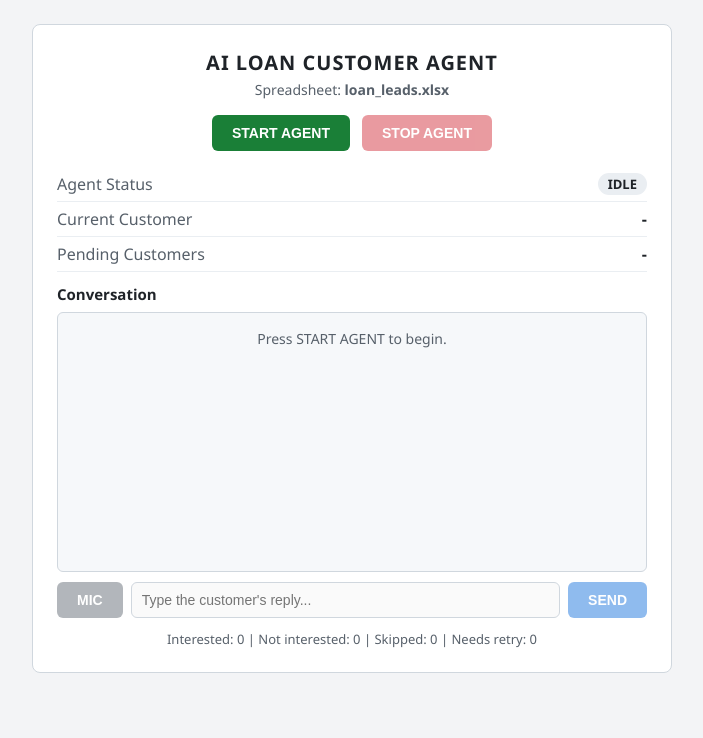
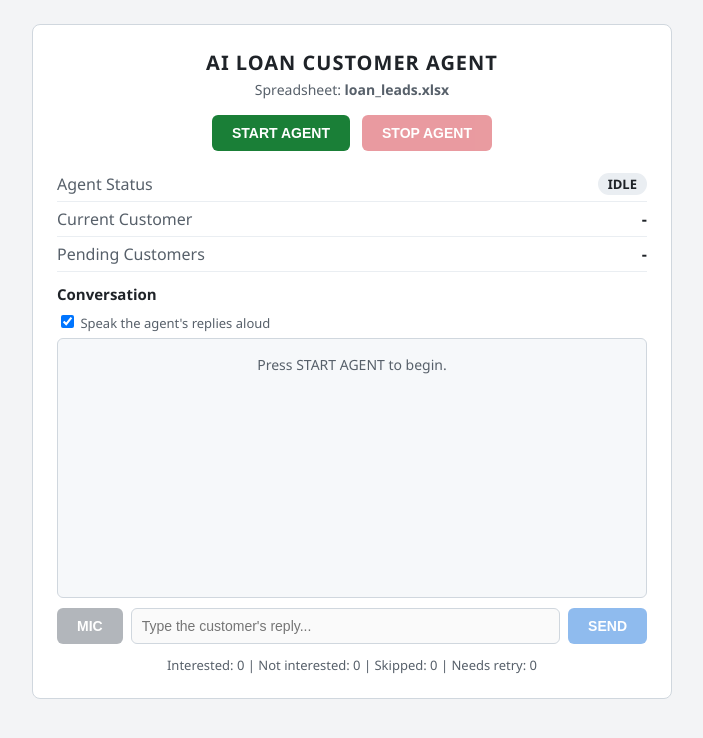
Before and after one commit to Harshsaini7/AI_Node, a Flask app: page / in a window 1280 px wide. Shown: the top 738 px of the page, without its empty margins (288-991 px from the left). Run offline with Flask 3, Linux system fonts and the light colour scheme; data that the repository does not hold is empty.

Commit message:
Add Phase 4.2 text-to-speech (browser speechSynthesis)
- Agent lines are read aloud in the browser; no server code or new dependency
- Only new lines during a run are spoken, not old history on page load
- Speech stops on STOP AGENT, run end, or when the mute checkbox is unticked
- Ignore status polls started before START so the previous run is not spoken
- Add 'Speak the agent's replies aloud' checkbox
- Update README and development_phases status (4.1 and 4.2 verified in browser)

```diff
--- a/static/app.js
+++ b/static/app.js
@@ -14,6 +14,7 @@ const els = {
   input: document.getElementById("reply-input"),
   send: document.getElementById("reply-btn"),
   mic: document.getElementById("mic-btn"),
+  speak: document.getElementById("speak-toggle"),
   summary: document.getElementById("summary"),
 };
 
@@ -25,6 +26,52 @@ let recorder = null; // active MediaRecorder, or null
 let recordTimer = null;
 let transcribing = false;
 let lastServerMessage = null;
+let seenLines = null; // number of transcript lines already handled (null until the first poll)
+let startEpoch = 0; // bumped on START so stale in-flight status polls are ignored
+
+const TTS_LANG = "en-IN";
+const ttsSupported = "speechSynthesis" in window && "SpeechSynthesisUtterance" in window;
+if (!ttsSupported) {
+  els.speak.disabled = true;
+  els.speak.checked = false;
+  els.speak.parentElement.title = "Spoken replies are not supported in this browser.";
+}
+
+function speak(text) {
+  if (!ttsSupported || !els.speak.checked) {
+    return;
+  }
+  const utterance = new SpeechSynthesisUtterance(text);
+  utterance.lang = TTS_LANG;
+  window.speechSynthesis.speak(utterance); // queued: lines are spoken in order
+}
+
+function stopSpeaking() {
+  if (ttsSupported) {
+    window.speechSynthesis.cancel();
+  }
+}
+
+// Speak only the agent lines that are new since the last poll.
+function speakNewLines(lines) {
+  if (seenLines === null) {
+    seenLines = lines.length; // first poll: do not read old history aloud
+  } else if (lines.length < seenLines) {
+    seenLines = 0; // a new run reset the transcript
+  }
+  for (const line of lines.slice(seenLines)) {
+    if (line.role === "agent") {
+      speak(line.text);
+    }
+  }
+  seenLines = lines.length;
+}
+
+els.speak.addEventListener("change", () => {
+  if (!els.speak.checked) {
+    stopSpeaking();
+  }
+});
 
 function showMessage(text) {
   els.message.textContent = text || "";
@@ -97,6 +144,10 @@ function render(state) {
   }
 
   renderTranscript(state.transcript);
+  if (!state.is_running) {
+    stopSpeaking(); // a stopped or finished run must not keep talking
+  }
+  speakNewLines(state.transcript);
 
   const s = state.summary;
   els.summary.textContent =
@@ -195,12 +246,16 @@ els.mic.addEventListener("click", () => {
 });
 
 async function refresh() {
+  const epoch = startEpoch;
   try {
     const response = await fetch("/api/status");
     if (!response.ok) {
       throw new Error("status failed");
     }
-    render(await response.json());
+    const state = await response.json();
+    if (epoch === startEpoch) { // ignore a poll that began before START was clicked
+      render(state);
+    }
   } catch (_error) {
     showMessage("Cannot reach the server. Is it still running?");
   }
@@ -210,6 +265,8 @@ els.start.addEventListener("click", async () => {
   els.start.disabled = true;
   try {
     await post("/api/start");
+    startEpoch += 1; // drop polls that started before the server reset its transcript
+    seenLines = 0; // speak the new run from its first line
     showMessage("");
   } catch (error) {
     showMessage(error.message);
--- a/static/style.css
+++ b/static/style.css
@@ -66,6 +66,7 @@ h2 { margin: 0 0 8px; font-size: 15px; }
 .transcript .system { background: transparent; color: #57606a; font-style: italic; text-align: center; }
 .transcript .empty { color: #57606a; text-align: center; background: transparent; }
 
+.speak { display: block; font-size: 13px; color: #57606a; margin-bottom: 6px; }
 .reply { display: flex; gap: 8px; margin-top: 10px; }
 .reply input { flex: 1; padding: 9px 10px; font-size: 14px; border: 1px solid #d0d7de; border-radius: 6px; }
 
--- a/templates/index.html
+++ b/templates/index.html
@@ -26,6 +26,7 @@
 
     <section class="chat" aria-label="Conversation">
       <h2>Conversation</h2>
+      <label class="speak"><input id="speak-toggle" type="checkbox" checked> Speak the agent's replies aloud</label>
       <div id="transcript" class="transcript" aria-live="polite">
         <p class="empty">Press START AGENT to begin.</p>
       </div>
```
Also changed, not shown: development_phases.md (+2 -1 lines), README.md.
